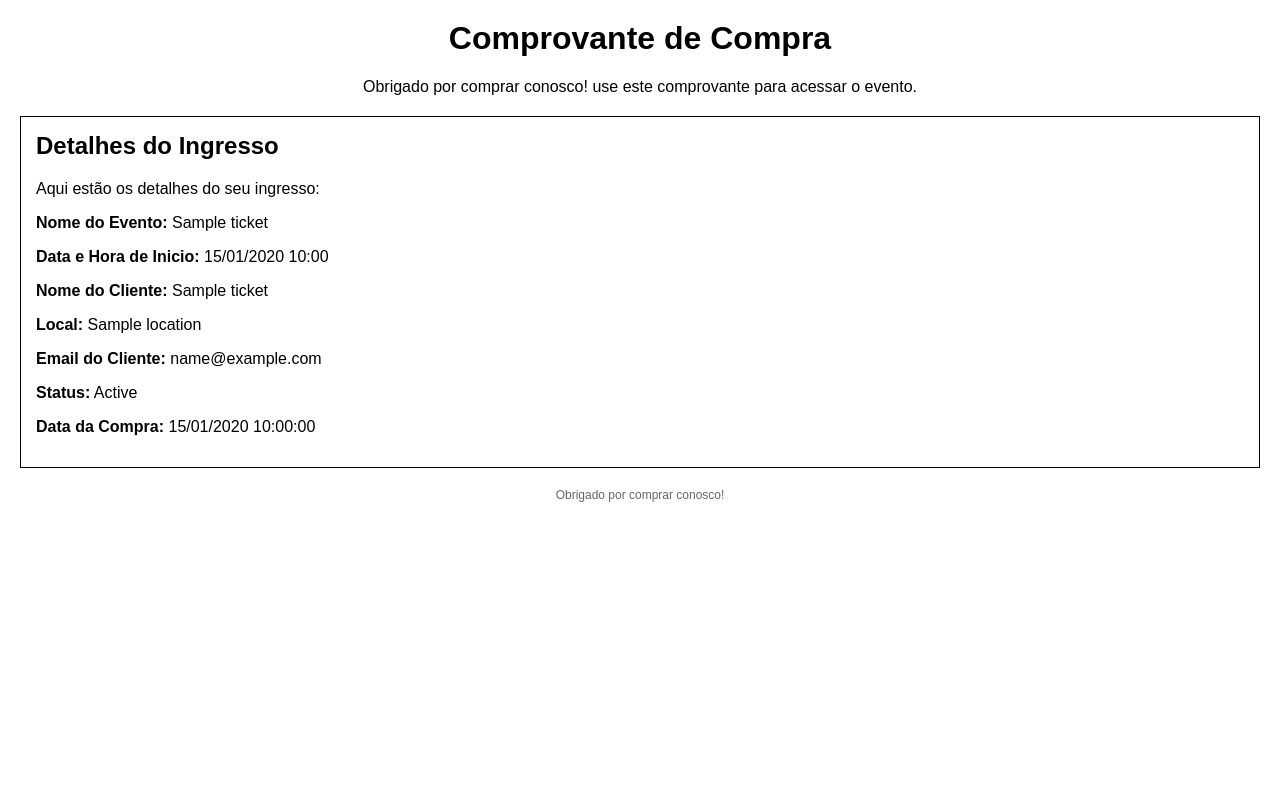
After one commit to Matheus-Ei/Ticket-Online-Store, a PHP site: template resources/views/tickets/ticket-pdf.php in a window 1280 px wide. The commit adds this page. Run offline with PHP 8.4, Linux system fonts and the light colour scheme; the template is opened without the code that fills it: most values are stand-ins (such as "Sample title", 1, 10 or a date in 2020).

Commit message:
feat: add pdf generator for tickets already purchased;

```diff
--- a/composer.json
+++ b/composer.json
@@ -14,6 +14,8 @@
   ],
   "require": {
     "vlucas/phpdotenv": "^5.6",
-    "bramus/router": "^1.6"
+    "bramus/router": "^1.6",
+    "dompdf/dompdf": "^2.0",
+    "endroid/qr-code": "^1.1"
   }
 }
--- /dev/null
+++ b/resources/views/tickets/ticket-pdf.php
@@ -0,0 +1,70 @@
+<DOCTYPE html>
+  <html lang="pt-BR">
+    <head>
+      <meta charset="UTF-8">
+      <meta name="viewport" content="width=device-width, initial-scale=1.0">
+      <title>Comprovante de Compra</title>
+
+      <style>
+      body {
+        font-family: Arial, sans-serif;
+        margin: 0;
+        padding: 20px;
+      }
+
+      .header {
+        text-align: center;
+        margin-bottom: 20px;
+      }
+
+      .header img {
+        width: 150px;
+      }
+
+      .ticket-info {
+        border: 1px solid #000;
+        padding: 15px;
+        margin-bottom: 20px;
+      }
+
+      .ticket-info h2 {
+        margin-top: 0;
+      }
+
+      .footer {
+        text-align: center;
+        font-size: 12px;
+        color: #666;
+      }
+      </style>
+    </head>
+
+    <body>
+      <div class="header">
+        <h1>Comprovante de Compra</h1>
+        <p>Obrigado por comprar conosco! use este comprovante para acessar o evento.</p>
+      </div>
+
+      <div class="ticket-info">
+        <h2>Detalhes do Ingresso</h2>
+        <p>Aqui estão os detalhes do seu ingresso:</p>
+
+        <p><strong>Nome do Evento:</strong> <?= $ticket['name'] ?></p>
+        <p><strong>Data e Hora de Inicio:</strong> <?= date('d/m/Y H:i', strtotime($ticket['start_time'])) ?></p>
+        <p><strong>Nome do Cliente:</strong> <?= $ticket['client_name'] ?></p>
+
+        <?php if (!empty($ticket['location'])): ?>
+        <p><strong>Local:</strong> <?= $ticket['location'] ?></p>
+        <?php endif; ?>
+
+        <p><strong>Email do Cliente:</strong> <?= $ticket['client_email'] ?></p>
+        <p><strong>Status:</strong> <?= ucfirst($ticket['status']) ?></p>
+        <p><strong>Data da Compra:</strong> <?= date('d/m/Y H:i:s', strtotime($ticket['created_at'])) ?></p>
+      </div>
+
+      <div class="footer">
+        <p>Obrigado por comprar conosco!</p>
+      </div>
+    </body>
+  </html>
+</DOCTYPE>
--- a/resources/views/tickets/view-specific.php
+++ b/resources/views/tickets/view-specific.php
@@ -14,6 +14,12 @@
     <p class="text-gray-600 mb-2"><strong>Localização:</strong> <?= htmlspecialchars($ticket['location']) ?></p>
     <p class="text-gray-600 mb-2"><strong>Status:</strong> <?= htmlspecialchars($ticket['status']) ?></p>
     <p class="text-gray-600 mb-2"><strong>Comprado em:</strong> <?= htmlspecialchars($ticket['created_at']) ?></p>
+
+    <div class="mt-4">
+      <a href="/tickets/generate-pdf/<?= $ticket['id'] ?>" class="inline-flex items-center px-4 py-2 bg-blue-600 text-white rounded hover:bg-blue-700">
+        Baixar Comprovante
+      </a>
+    </div>
   </div>
 
   <div class="mt-6">
```
Also changed, not shown: config/Router.php (+7 -0 lines), src/Controllers/TicketController.php (+13 -0 lines), src/Models/TicketModel.php (+14 -1 lines), src/Services/TicketService.php (+30 -0 lines), 1 other file.
